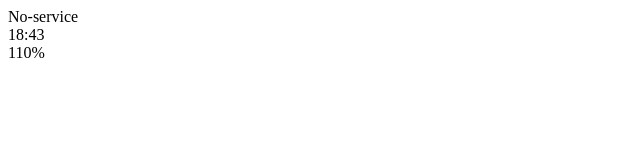
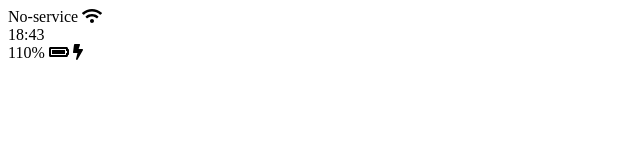
Before and after one commit to susoro/kokoa-clone-2021, a plain HTML site: page index.html in a window 1280 px wide. Shown: the full height of the page, 0-640 px from the left. Drawn offline with Linux system fonts and the light colour scheme.

Commit message:
Update index.html

```diff
--- a/index.html
+++ b/index.html
@@ -1,22 +1,31 @@
 <!DOCTYPE html>
 <html lang="ko">
+
 <head>
     <meta charset="UTF-8">
     <meta http-equiv="X-UA-Compatible" content="IE=edge">
     <meta name="viewport" content="width=device-width, initial-scale=1.0">
     <title>Welcome to kokoa talk</title>
 </head>
+
 <body>
     <div id="status-bar">
         <div class="status-bar-colum"><span>No-service</span>
-        <!--to do: wifi icon -->
+            <i class="fas fa-wifi"></i>
+            <!--to do: wifi icon -->
         </div>
         <div class="status-bar-colum"><span>18:43</span></div>
         <div class="status-bar-colum"><span>110%</span>
-        <!-- battery icon -->
-        <!-- lightning icon -->
+            <i class="fas fa-battery-full"></i>
+            <i class="fas fa-bolt"></i>
+            <!-- battery icon -->
+            <!-- lightning icon -->
         </div>
 
     </div>
+    <script defer src="https://use.fontawesome.com/releases/v5.15.2/js/all.js"
+        integrity="sha384-vuFJ2JiSdUpXLKGK+tDteQZBqNlMwAjhZ3TvPaDfN9QmbPb7Q8qUpbSNapQev3YF" crossorigin="anonymous">
+    </script>
 </body>
+
 </html>
```
